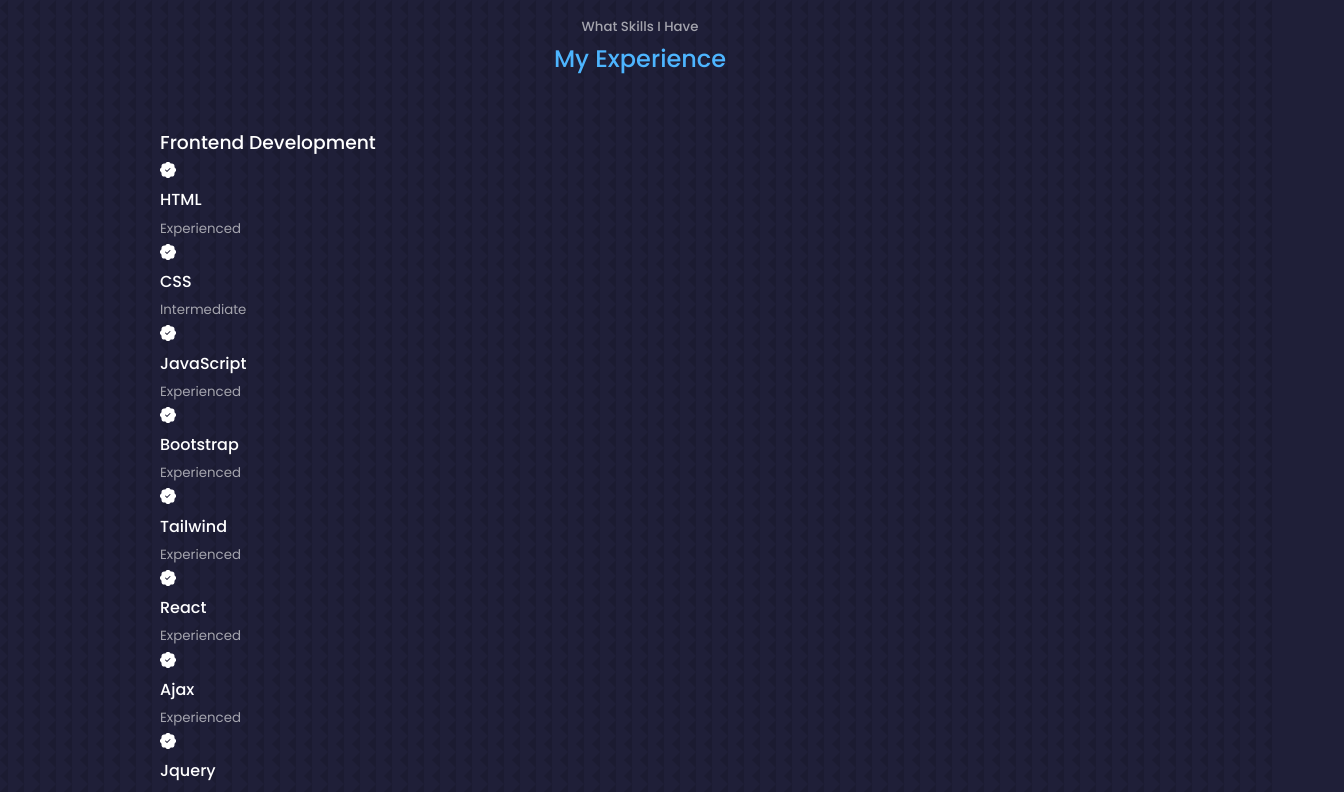
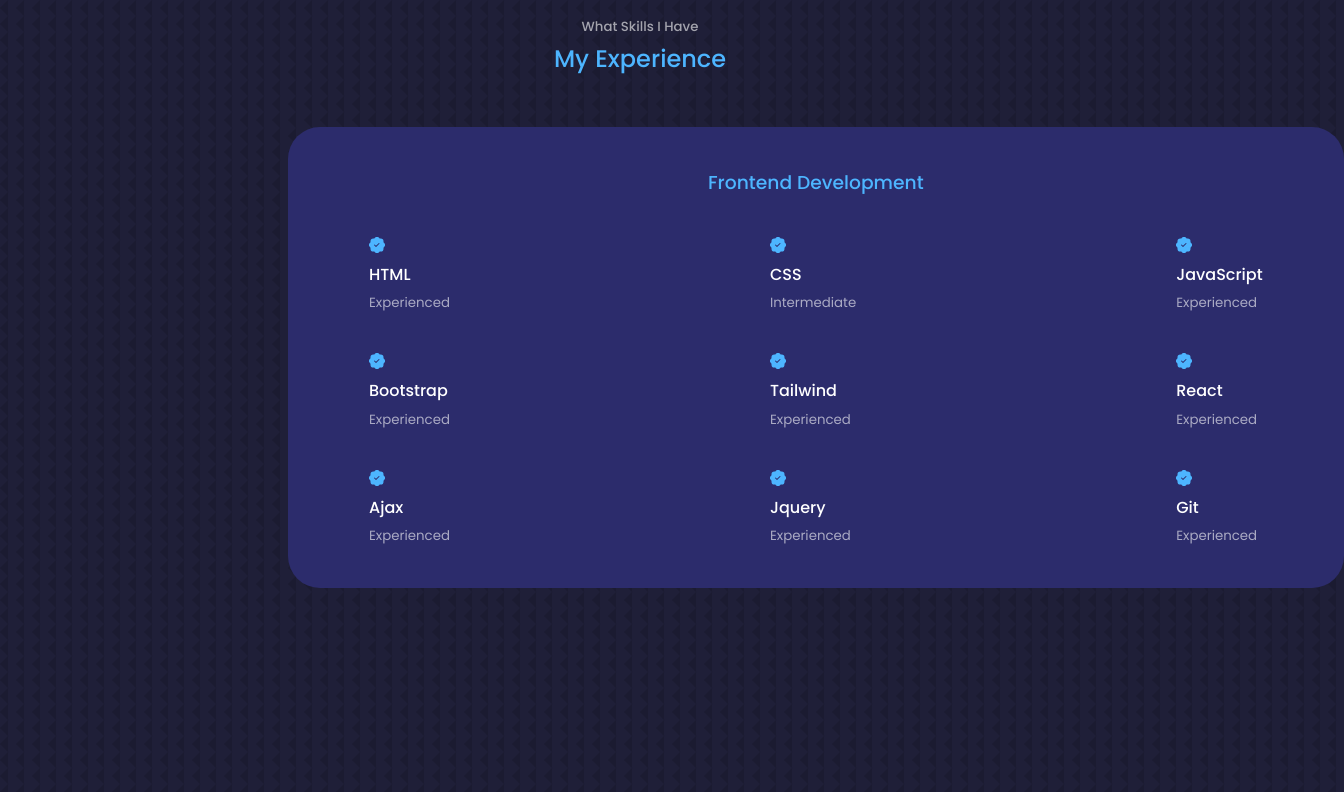
Before and after one commit to mohammadmehdikarimi/portfolio-app, a React (Create React App) app: page / in a window 1280 px wide. Shown: the part 1840-2632 px from the top of the page, 1344 px wide, since content can reach past the window. Built offline with nearby package versions, Linux system fonts and the light colour scheme.

Commit message:
experience css styles

```diff
--- a/src/components/experience/experience.css
+++ b/src/components/experience/experience.css
@@ -0,0 +1,47 @@
+.container__width {
+    width: 55% !important;
+}
+
+
+
+.experience__container {
+    display: grid;
+    grid-template-columns: 1fr;
+}
+
+.experience__container > div {
+    background: var(--color-bg-variant);
+    padding: 2.4rem 5rem;
+    border-radius: 2rem;
+    border: 1px solid transparent;
+    transition: var(--transition);
+}
+
+.experience__container > div:hover {
+    background: transparent;
+    border-color: var(--color-primary-variant);
+    cursor: default;
+}
+
+.experience__container > div h3 {
+    text-align: center;
+    margin-bottom: 2rem;
+    color: var(--color-primary);
+}
+
+.experience__content {
+    display: grid;
+    grid-template-columns: 1fr 1fr 1fr;
+    row-gap: 2rem;
+    column-gap: 20rem;
+}
+
+.experience__deatails {
+    display: flex;
+    gap: 1rem;
+}
+
+.experience__deatails-icon {
+    margin-top: 6px;
+    color: var(--color-primary);
+}
```
